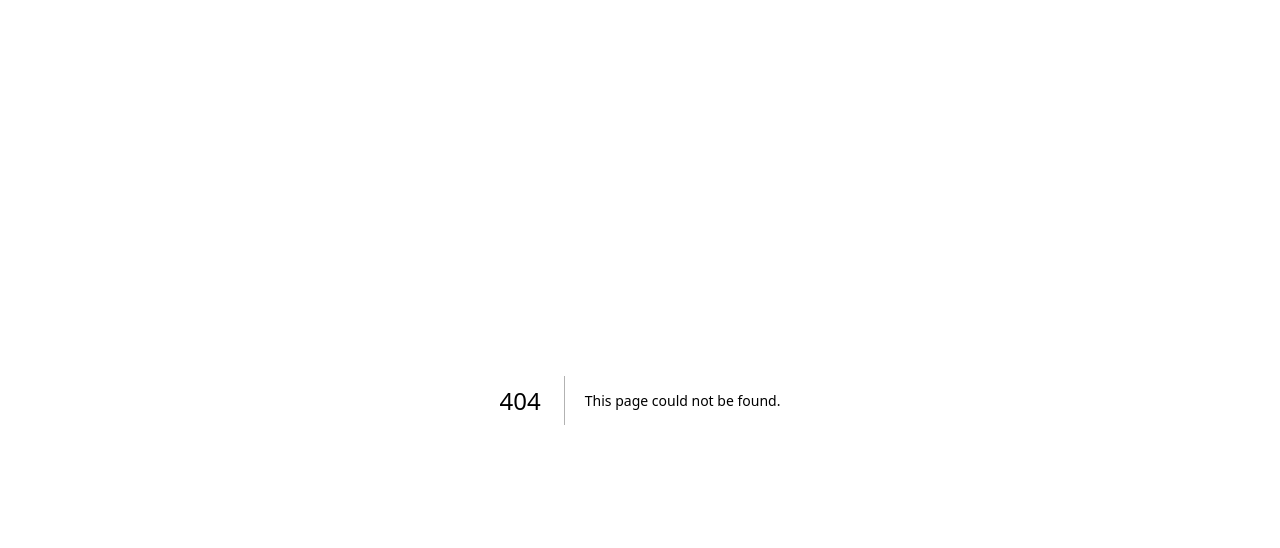
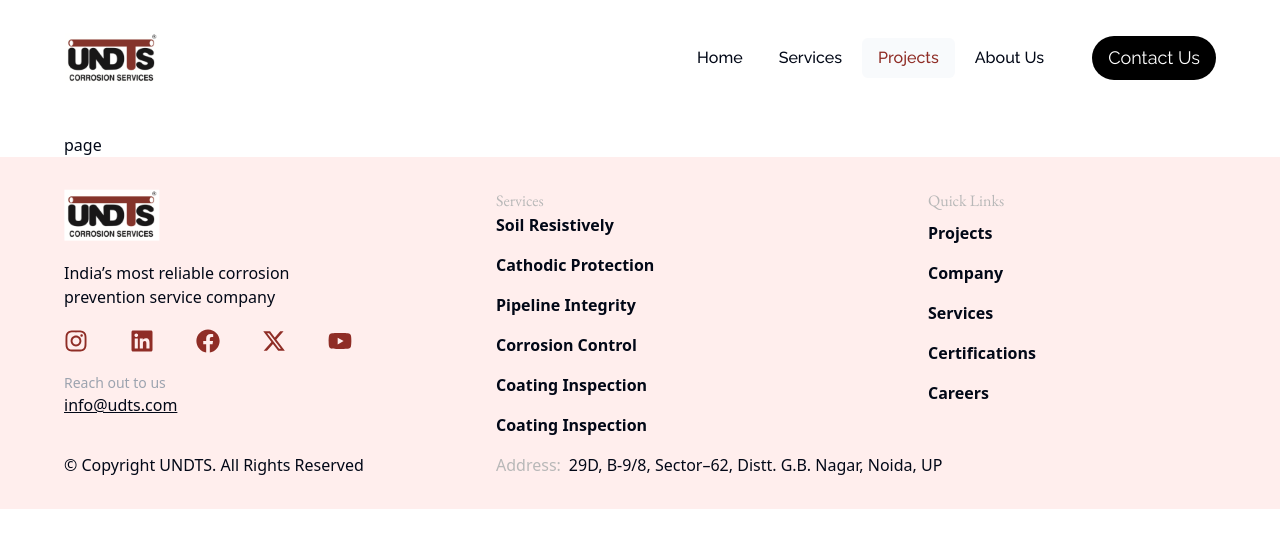
Before and after one commit to ManavMalhotra/undts, a Next.js app: page /projects in a window 1280 px wide. Before the commit this address had no page. Shown: the top 548 px of the page. Built offline with nearby package versions, Linux system fonts and the light colour scheme.

Commit message:
Update fonts, improve website layout, and add navbar, carousel, and form components

```diff
--- /dev/null
+++ b/app/about-us/page.tsx
@@ -0,0 +1,9 @@
+import React from 'react'
+
+function page() {
+    return (
+        <div>page</div>
+    )
+}
+
+export default page
--- a/app/globals.css
+++ b/app/globals.css
@@ -76,9 +76,17 @@
 }
 
 body {
-  font-family: var(----font-eb-garamond);
+}
+
+h1,
+h2 {
+  font-family: var(--font-eb-garamond);
 }
 
 header {
-  font-family: var(----font-raleway);
+  font-family: var(--font-raleway);
 }
+
+a[data-active] {
+  color: #8f2d26;
+}
--- a/app/layout.tsx
+++ b/app/layout.tsx
@@ -4,6 +4,8 @@ import type { Metadata } from "next";
 import { EB_Garamond, Raleway } from "next/font/google"
 
 import { cn } from "@/lib/utils"
+import Navbar from "@/components/Navbar";
+import Footer from "@/components/Footer";
 
 const eb_garamond = EB_Garamond({
   subsets: ["latin"],
@@ -27,7 +29,13 @@ export default function RootLayout({
 }>) {
   return (
     <html lang="en" data-theme="light">
-      <body className={`${eb_garamond.variable} ${raleway.variable}`}>{children}</body>
+      <body className={`${eb_garamond.variable} ${raleway.variable}`}>
+        <main className="grid grid-cols-4 gap-4 mx-4 md:grid-cols-8 md:mx-16">
+          <Navbar />
+          {children}
+        </main>
+        <Footer />
+      </body>
     </html>
   );
 }
--- /dev/null
+++ b/app/projects/page.tsx
@@ -0,0 +1,9 @@
+import React from 'react'
+
+function page() {
+    return (
+        <div>page</div>
+    )
+}
+
+export default page
--- /dev/null
+++ b/app/services/page.tsx
@@ -0,0 +1,9 @@
+import React from 'react'
+
+function page() {
+    return (
+        <div>page</div>
+    )
+}
+
+export default page
--- a/components/Form.tsx
+++ b/components/Form.tsx
@@ -1,71 +1,98 @@
 import React from 'react'
+import { FaCheckCircle } from 'react-icons/fa'
 
 function Form() {
     return (
-        <section className="col-span-8 flex flex-col px-8 py-8 md:px-16">
+        <section className="container flex flex-col col-span-8 px-4 px-8 py-8 mx-auto md:px-16">
 
-            <h1 className="text-2xl">We are here to help you get started</h1>
+            <div className="flex flex-col md:flex-row md:space-x-8">
+                {/* Left Side */}
+                <div className="mb-8 md:w-1/2 md:mb-0">
+                    <h2 className="mb-4 text-4xl font-bold">We are here to help you get started</h2>
+                    <p className="mb-4">Select the interested services* below:</p>
+                    <ul className="space-y-2">
+                        {[
+                            "Soil Resistively",
+                            "Supply of Materials",
+                            "Pin Brazing with complete accessories",
+                            "P.S.P Monitoring",
+                            "CIPL Survey Equipment",
+                            "Pipeline Defect Mapper (PDM)"
+                        ].map(service => (
+                            <li key={service} className="flex items-center">
+                                <FaCheckCircle className="mr-2 text-red-600" />
+                                {service}
+                            </li>
+                        ))}
+                    </ul>
+                </div>
 
-            <form className="">
-                <div className="flex flex-wrap mb-4">
-                    <input type="checkbox" className="mr-4" />
-                    <label htmlFor="soilResistivity" className="label">Soil Resistively</label>
+                {/* Right Side */}
+                <div className="md:w-1/2">
+                    <form className="space-y-4">
+                        <div className="grid grid-cols-1 gap-4 md:grid-cols-2">
+                            <div>
+                                <label htmlFor="fullName" className="block text-sm font-medium text-gray-700">
+                                    Full Name*
+                                </label>
+                                <input type="text" id="fullName" name="fullName" placeholder="e.g. Nikhil" className="block w-full px-3 py-2 mt-1 border border-gray-300 rounded-md shadow-sm focus:ring-red-500 focus:border-red-500 sm:text-sm" />
                             </div>
-                <div className="flex flex-wrap mb-4">
-                    <input type="checkbox" className="mr-4" />
-                    <label htmlFor="soilResistivity" className="label">Soil Resistively</label>
+                            <div>
+                                <label htmlFor="email" className="block text-sm font-medium text-gray-700">
+                                    Email Id*
+                                </label>
+                                <input type="email" id="email" name="email" placeholder="e.g. Nikhil@undts.com" className="block w-full px-3 py-2 mt-1 border border-gray-300 rounded-md shadow-sm focus:ring-red-500 focus:border-red-500 sm:text-sm" />
                             </div>
-                <div className="flex flex-wrap mb-4">
-                    <input type="checkbox" className="mr-4" />
-                    <label htmlFor="soilResistivity" className="label">Soil Resistively</label>
+                            <div>
+                                <label htmlFor="country" className="block text-sm font-medium text-gray-700">
+                                    Country*
+                                </label>
+                                <input type="text" id="country" name="country" placeholder="e.g. India" className="block w-full px-3 py-2 mt-1 border border-gray-300 rounded-md shadow-sm focus:ring-red-500 focus:border-red-500 sm:text-sm" />
                             </div>
-                <div className="flex flex-wrap mb-4">
-                    <input type="checkbox" className="mr-4" />
-                    <label htmlFor="soilResistivity" className="label">Soil Resistively</label>
+                            <div>
+                                <label htmlFor="phoneNumber" className="block text-sm font-medium text-gray-700">
+                                    Phone Number*
+                                </label>
+                                <div className="flex">
+                                    <select className="block px-3 py-2 mt-1 mr-2 border border-gray-300 rounded-md shadow-sm focus:ring-red-500 focus:border-red-500 sm:text-sm">
+                                        <option>+91</option>
+                                        {/* Add other country codes as needed */}
+                                    </select>
+                                    <input type="text" id="phoneNumber" name="phoneNumber" placeholder="e.g. 9430687259" className="block w-full px-3 py-2 mt-1 border border-gray-300 rounded-md shadow-sm focus:ring-red-500 focus:border-red-500 sm:text-sm" />
                                 </div>
-                <div className="flex flex-wrap mb-4">
-                    <input type="checkbox" className="mr-4" />
-                    <label htmlFor="soilResistivity" className="label">Soil Resistively</label>
                             </div>
-                <div className="flex flex-wrap mb-4">
-                    <input type="checkbox" className="mr-4" />
-                    <label htmlFor="soilResistivity" className="label">Soil Resistively</label>
+                            <div>
+                                <label htmlFor="company" className="block text-sm font-medium text-gray-700">
+                                    Company*
+                                </label>
+                                <input type="text" id="company" name="company" placeholder="e.g. Indian Oil" className="block w-full px-3 py-2 mt-1 border border-gray-300 rounded-md shadow-sm focus:ring-red-500 focus:border-red-500 sm:text-sm" />
                             </div>
-                <label htmlFor="fullName" className="label">Full Name</label>
-                <input
-                    id="fullName"
-                    type="text"
-                    placeholder="eg: Nikhil"
-                    className="px-4 py-1 border border-gray-300 border-solid rounded-md"
-                />
-                <label htmlFor="emailId" className="label">Email Id</label>
-                <input
-                    id="emailId"
-                    type="email"
-                    placeholder="eg: nikhil@gmail.com"
-                    className="px-4 py-1 border border-gray-300 border-solid rounded-md"
-                />
-                <label htmlFor="country" className="label">Country</label>
-                <input
-                    id="country"
-                    type="text"
-                    placeholder="eg: nikhil@gmail.com"
-                    className="px-4 py-1 border border-gray-300 border-solid rounded-md"
-                />
-                <label htmlFor="phoneNumber" className="label">Phone Number</label>
-                <input
-                    id="phoneNumber"
-                    type="number"
-                    placeholder="eg: nikhil@gmail.com"
-                    className="px-4 py-1 border border-gray-300 border-solid rounded-md"
-                />
-                <label htmlFor="requirement" className="label">Requirement</label>
-                <textarea
-                    id="requirement"
-                    placeholder="Write your requirements"
-                    className="px-4 py-1 border border-gray-300 border-solid rounded-md"
-                />
+                            <div>
+                                <label htmlFor="industry" className="block text-sm font-medium text-gray-700">
+                                    Industry*
+                                </label>
+                                <input type="text" id="industry" name="industry" placeholder="e.g. Oil & Gas" className="block w-full px-3 py-2 mt-1 border border-gray-300 rounded-md shadow-sm focus:ring-red-500 focus:border-red-500 sm:text-sm" />
+                            </div>
+                        </div>
+                        <div>
+                            <label htmlFor="requirement" className="block text-sm font-medium text-gray-700">
+                                Requirement*
+                            </label>
+                            <textarea id="requirement" name="requirement" rows={4} placeholder="Write your requirement..." className="block w-full px-3 py-2 mt-1 border border-gray-300 rounded-md shadow-sm focus:ring-red-500 focus:border-red-500 sm:text-sm"></textarea>
+                        </div>
+                        <div className="text-sm text-gray-500">72% of business owners who submit their requirements get a call back in approximately 4 hours.</div>
+                        <div className="flex items-center">
+                            <input id="updates" name="updates" type="checkbox" className="w-4 h-4 text-red-600 border-gray-300 rounded" />
+                            <label htmlFor="updates" className="block ml-2 text-sm text-gray-900">I agree to receive updates from undts</label>
+                        </div>
+                        <div>
+                            <button type="submit" className="w-full px-6 py-3 text-sm font-medium text-white bg-red-600 border border-transparent rounded-md hover:bg-red-700 focus:outline-none focus:ring-2 focus:ring-offset-2 focus:ring-red-500">
+                                Request a call back
+                            </button>
+                        </div>
                     </form>
+                </div>
+            </div>
 
         </section>
     )
--- a/components/Hero.tsx
+++ b/components/Hero.tsx
@@ -11,9 +11,9 @@ import { FaCircleArrowRight } from "react-icons/fa6";
 export default function Hero() {
     return (
         <section className="col-span-4 py-4 text-center md:col-span-8">
-            <section className="mb-8">
+            <section className="mb-16">
                 <h3 className="text-base">Since 1990</h3>
-                <h1 className="text-4xl md:text-6xl md:px-20">
+                <h1 className="text-4xl md:text-6xl md:px-64">
                     India's most reliable corrosion prevention service company
                 </h1>
             </section>
--- a/components/Navbar.tsx
+++ b/components/Navbar.tsx
@@ -23,13 +23,18 @@ import {
   NavigationMenuTrigger,
   navigationMenuTriggerStyle,
 } from "@/components/ui/navigation-menu"
+import { usePathname } from "next/navigation";
 
 const Navbar = () => {
   const [isOpen, setIsOpen] = useState(false);
 
+  const pathName = usePathname();
+  console.log(pathName)
+
   return (
     <header className="flex items-center justify-between col-span-4 my-8 md:col-span-8">
       {/* logo  */}
+      <Link href="/">
         <Image
           src={logo}
           alt="undts logo"
@@ -37,23 +42,34 @@ const Navbar = () => {
           priority={true}
           width={80}
           height={40}
-
         />
+      </Link>
       <div className="hidden gap-8 md:flex">
 
         <NavigationMenu>
           <NavigationMenuList>
             {/* Home  */}
             <NavigationMenuItem>
-              <Link href="/" legacyBehavior passHref>
-                <NavigationMenuLink className={`${navigationMenuTriggerStyle()} text-base`}>
+              <NavigationMenuLink
+                href="/"
+                className={`${navigationMenuTriggerStyle()} `}
+                active={pathName === "/"}
+              >
                 Home
               </NavigationMenuLink>
-              </Link>
             </NavigationMenuItem>
             {/* Services  */}
             <NavigationMenuItem className="hover:bg-none">
-              <NavigationMenuTrigger className="text-base ">Services</NavigationMenuTrigger>
+              <NavigationMenuLink
+                className={`${navigationMenuTriggerStyle()} text-base`}
+                href="/services"
+                active={pathName === "/services"}
+              >
+
+                Services
+              </NavigationMenuLink>
+
+              {/* <NavigationMenuTrigger className="text-base ">Services</NavigationMenuTrigger>
               <NavigationMenuContent>
                 <ul className="flex flex-col gap-3 p-6 md:w-[200px] lg:w-[300px] text list-disc">
                   <li className="">
@@ -71,32 +87,37 @@ const Navbar = () => {
                     </NavigationMenuLink>
                   </li>
                 </ul>
-              </NavigationMenuContent>
+              </NavigationMenuContent> */}
             </NavigationMenuItem>
 
             {/* Projects  */}
             <NavigationMenuItem>
-              <NavigationMenuTrigger className="text-base ">Projects</NavigationMenuTrigger>
-              <NavigationMenuContent>
+              <NavigationMenuLink className={`${navigationMenuTriggerStyle()} text-base`}
+                href="/projects"
+                active={pathName === "/projects"}
+              >
+                Projects
+              </NavigationMenuLink>
+              {/* <NavigationMenuContent>
                 <ul className="grid w-[400px] gap-3 p-4 md:w-[500px] md:grid-cols-2 lg:w-[600px] ">
                   Temp
                 </ul>
-              </NavigationMenuContent>
+              </NavigationMenuContent> */}
             </NavigationMenuItem>
 
             {/* About Us */}
             <NavigationMenuItem>
-              <Link href="/" legacyBehavior passHref>
-                <NavigationMenuLink className={`${navigationMenuTriggerStyle()} text-base`}>
+              <NavigationMenuLink className={`${navigationMenuTriggerStyle()} text-base`}
+                href="/about-us"
+                active={pathName === "/about-us"}
+              >
                 About Us
               </NavigationMenuLink>
-              </Link>
             </NavigationMenuItem>
           </NavigationMenuList>
         </NavigationMenu>
         <Link href="#contact-us" className="px-4 py-2 text-lg text-white bg-black rounded-full">Contact Us</Link>
       </div>
-
 
 
       <div className="flex gap-4 md:hidden">
```
Also changed, not shown: app/page.tsx (+2 -7 lines). Lines whose indentation alone changed are shown as unchanged.
